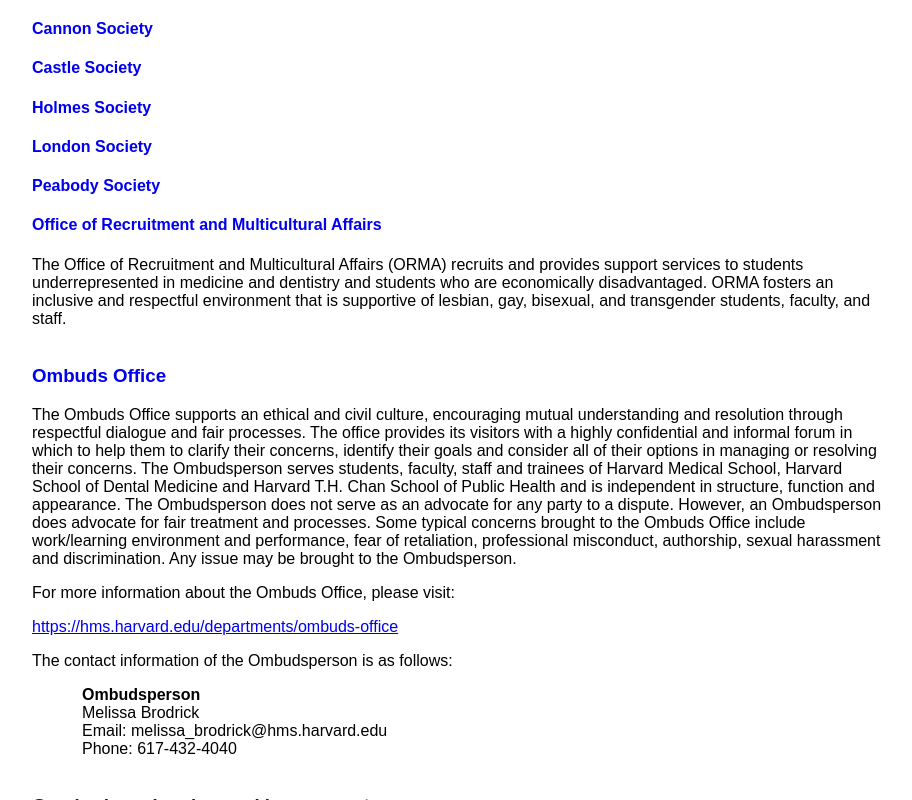
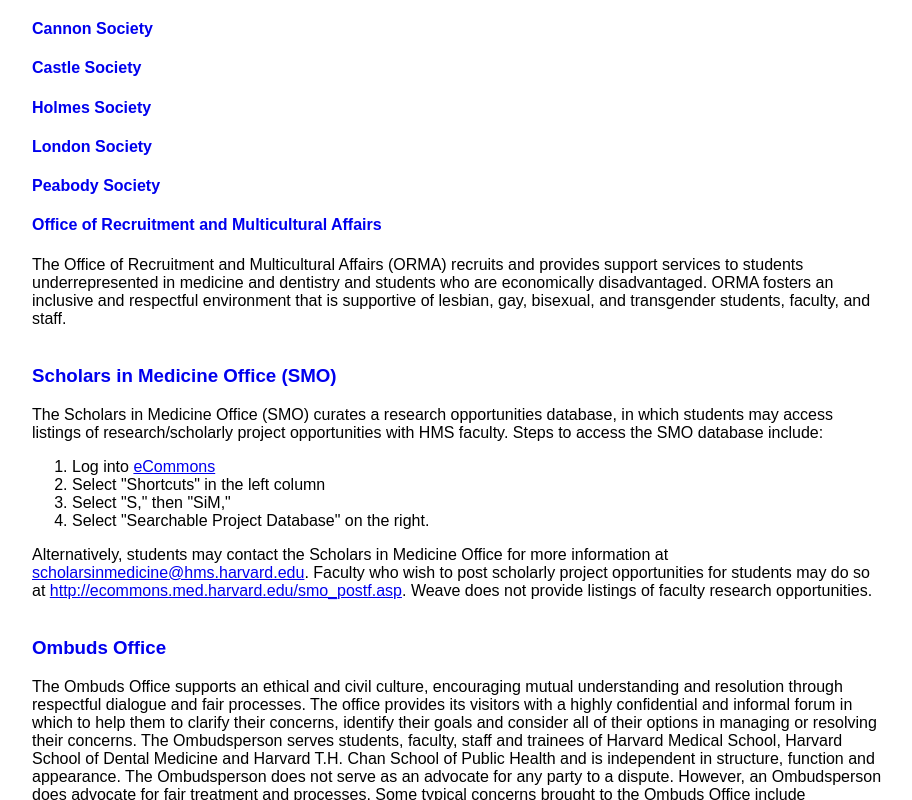
Before and after one commit to razzius/weave, a React (Create React App) app: page /resources in a window 1280 px wide. Shown: the part 457-1257 px from the top of the page, without its empty margins (183-1095 px from the left). Built offline with nearby package versions, Linux system fonts and the light colour scheme; no server answers.

Commit message:
Add Scholars in Medicine Office section to resources. Closes #35.

```diff
--- a/src/Resources.js
+++ b/src/Resources.js
@@ -1,5 +1,6 @@
 import React from 'react'
 import AppScreen from './AppScreen'
+import { LiteralLink } from './utils'
 
 const Resources = () => (
   <AppScreen className="resources">
@@ -73,6 +74,38 @@
       bisexual, and transgender students, faculty, and staff.
     </p>
 
+    <h3>
+      <a href="https://meded.hms.harvard.edu/about-scholars-medicine">
+        Scholars in Medicine Office (SMO)
+      </a>
+    </h3>
+
+    <p>
+      The Scholars in Medicine Office (SMO) curates a research opportunities
+      database, in which students may access listings of research/scholarly
+      project opportunities with HMS faculty. Steps to access the SMO database
+      include:
+    </p>
+
+    <ol>
+      <li>
+        Log into <a href="http://ecommons.med.harvard.edu/">eCommons</a>
+      </li>
+      <li>Select &quot;Shortcuts&quot; in the left column</li>
+      <li>Select &quot;S,&quot; then &quot;SiM,&quot;</li>
+      <li>Select &quot;Searchable Project Database&quot; on the right.</li>
+    </ol>
+    <p>
+      Alternatively, students may contact the Scholars in Medicine Office for
+      more information at
+      {' '}
+      <LiteralLink href="scholarsinmedicine@hms.harvard.edu" />. Faculty who
+      wish to post scholarly project opportunities for students may do so at
+      {' '}
+      <LiteralLink href="http://ecommons.med.harvard.edu/smo_postf.asp" />.
+      {' '}
+      Weave does not provide listings of faculty research opportunities.
+    </p>
     <h3>
       <a href="https://hms.harvard.edu/departments/ombuds-office">
         Ombuds Office
@@ -210,7 +243,10 @@
       <div>Phone: (617) 432-0449</div>
     </div>
 
-    <p>Tim directs the Office of Disability Services to support medical, dental and master’s students at HMS and HSDM.</p>
+    <p>
+      Tim directs the Office of Disability Services to support medical, dental
+      and master’s students at HMS and HSDM.
+    </p>
 
     <h3>
       <a href="https://medstudenthandbook.hms.harvard.edu/716-discrimination-harassment-and-student-mistreatment">
--- a/src/utils.js
+++ b/src/utils.js
@@ -1,3 +1,5 @@
+import React from 'react'
+
 export function capitalize(text) {
   return text[0].toUpperCase() + text.slice(1)
 }
@@ -21,3 +23,7 @@
 export function availableForMentoringFromVerifyTokenResponse(response) {
   return response.profile_id === null ? true : response.available_for_mentoring
 }
+
+export function LiteralLink({href}) {
+  return <a href={href}>{href}</a>
+}
```
